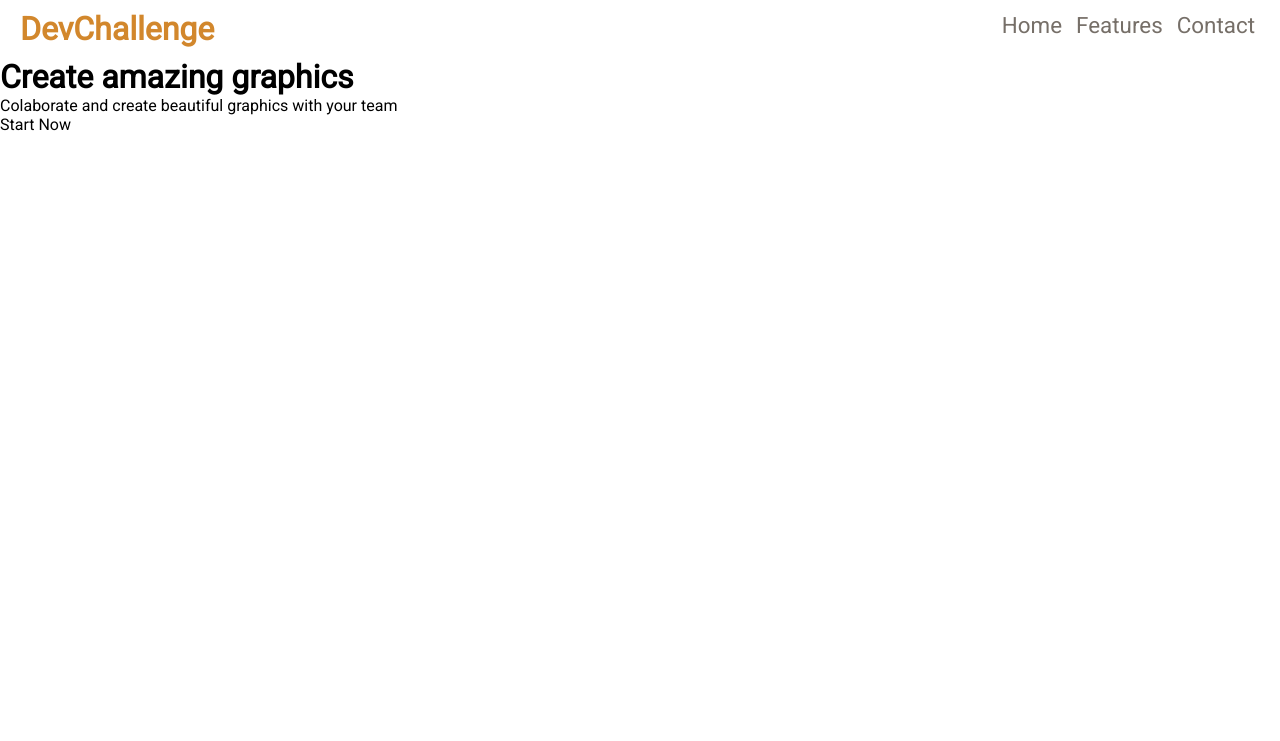
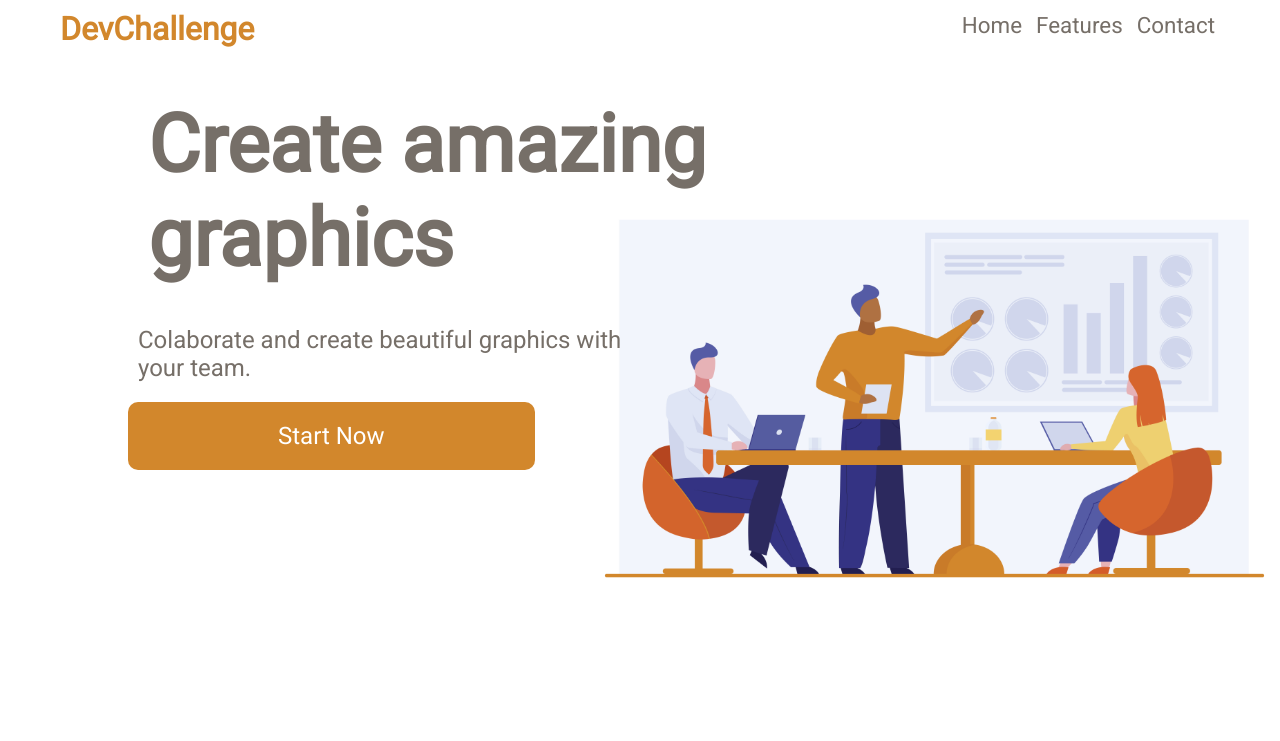
Before and after one commit to Allyson04/AmazingGraph, a plain HTML site: page index.html in a window 1280 px wide. Drawn offline with Linux system fonts and the light colour scheme.

Commit message:
added: principal interface in index.html

```diff
--- a/css/style.css
+++ b/css/style.css
@@ -1,14 +1,20 @@
+/* generic styles */
+
 * {
     margin: 0;
     padding: 0;
     text-decoration: none;
     font-family: 'Roboto', sans-serif;
-    /* box-sizing: content-box; */
+    color: #766F68;
+    box-sizing: border-box;
 }
 
-span {
-    color: #766F68;
+body {
+    width: 100vw;
+    height: 100vh;
 }
+
+/* Styles of header in index.html */
 
 header {
     width: 100%;
@@ -18,8 +24,9 @@ header {
     justify-content: space-between;
 }
 
-header div.Dev {
-    margin: 10px 20px;
+header div.Dev,
+header div.side-header {
+    margin: 10px 60px;
 
 }
 
@@ -29,13 +36,61 @@ header div.Dev span {
     font-size: 2em;
 }
 
-header div.side-header {
-    margin: 10px 20px;
-}
-
 header div.side-header span {
     font-size: 1.4em;
     line-height: 1.4em;
 
     margin: 5px;
 }
+
+/* Styles of div.principal */
+
+div.principal {
+    width: 90%;
+    height: 85%;
+    float: right;
+
+    background-image: url("../assets/team.jpg");
+    background-position: right center;
+    background-repeat: no-repeat;
+    background-size: 60%;
+
+    /* border: 1px solid red; */
+
+}
+
+div.principal div.text {
+    width: 60%;
+    height: 100%;
+
+    /* border: 1px solid red; */
+
+}
+
+div.principal div.text h1{
+    /* margin: 40px 100px; */
+    margin: 40px 20px;
+    font-size: 5em;
+    /* border: 1px solid red; */
+
+}
+
+div.principal div.text p{
+    width: 70%;
+    font-size: 1.5em;
+    margin: 40px 10px;
+
+    /* border: 1px solid red; */
+}
+
+div.principal div.text a{
+    padding: 20px 150px;
+    background: #D2872C;
+    font-size: 1.5em;
+    color: white;
+    border-radius: 10px;
+    -webkit-border-radius: 10px;
+    -moz-border-radius: 10px;
+    -ms-border-radius: 10px;
+    -o-border-radius: 10px;
+}
--- a/index.html
+++ b/index.html
@@ -25,8 +25,8 @@
     <div class="principal">
         <div class="text">
             <h1>Create amazing graphics</h1>
-            <p>Colaborate and create beautiful graphics with your team</p>
-            <a class="start-now middle-xy">Start Now</a>
+            <p>Colaborate and create beautiful graphics with your team.</p>
+            <a href="#" class="start-now middle-xy">Start Now</a>
         </div>
     </div>
 
```
